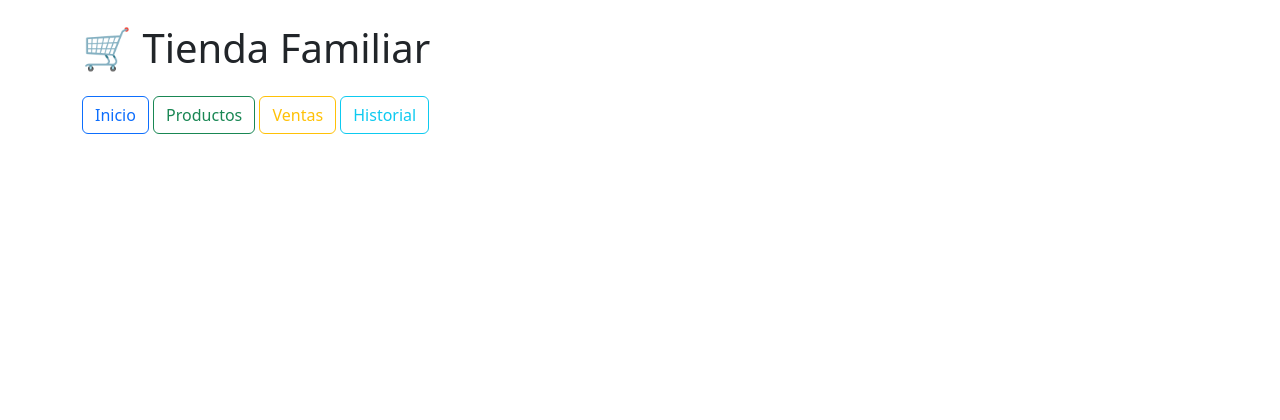
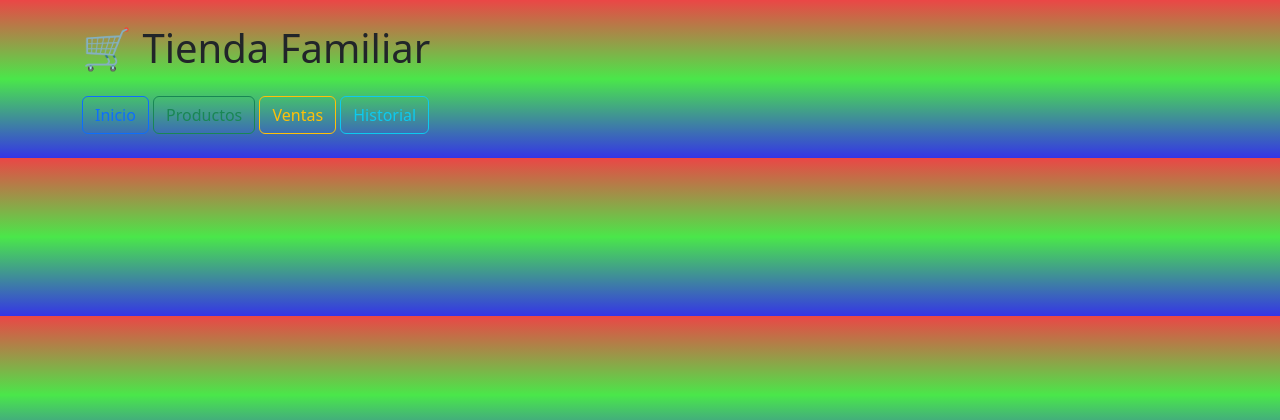
Before and after one commit to icaito-ricodi/Tienda-Familiar, a Python web app: template templates/base.html in a window 1280 px wide. Shown: the top 420 px of the page. Run offline with Jinja, Linux system fonts and the light colour scheme; the template is opened without the code that fills it, so the values that code supplies are empty.

Commit message:
Update base.html

```diff
--- a/templates/base.html
+++ b/templates/base.html
@@ -4,6 +4,11 @@
     <meta charset="UTF-8">
     <title>Tienda Familiar</title>
     <link rel="stylesheet" href="https://cdn.jsdelivr.net/npm/bootstrap@5.3.0/dist/css/bootstrap.min.css">
+    <style>
+        body {
+            background: linear-gradient(rgb(235, 70, 70), rgb(74, 231, 74), rgb(53, 53, 230));
+        }
+    </style>
 </head>
 <body class="container mt-4">
     <h1 class="mb-4">🛒 Tienda Familiar</h1>
```
